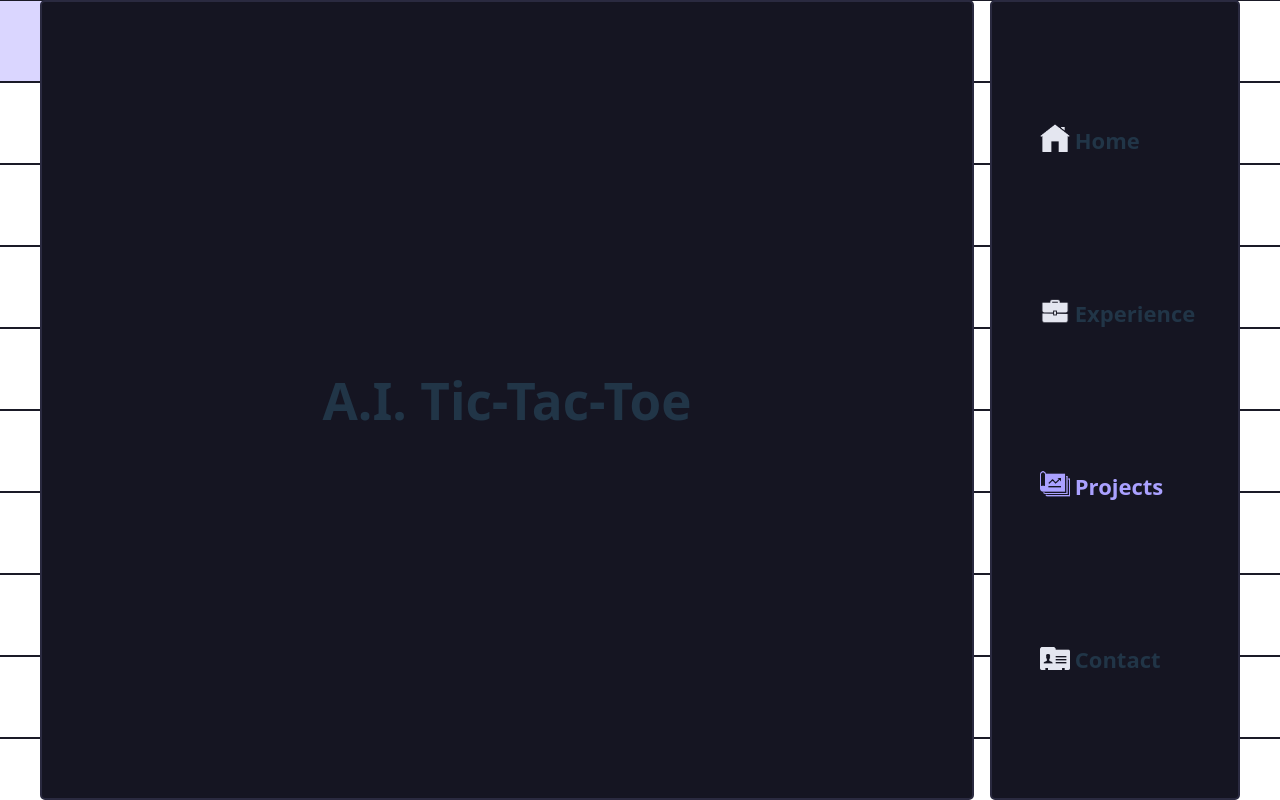
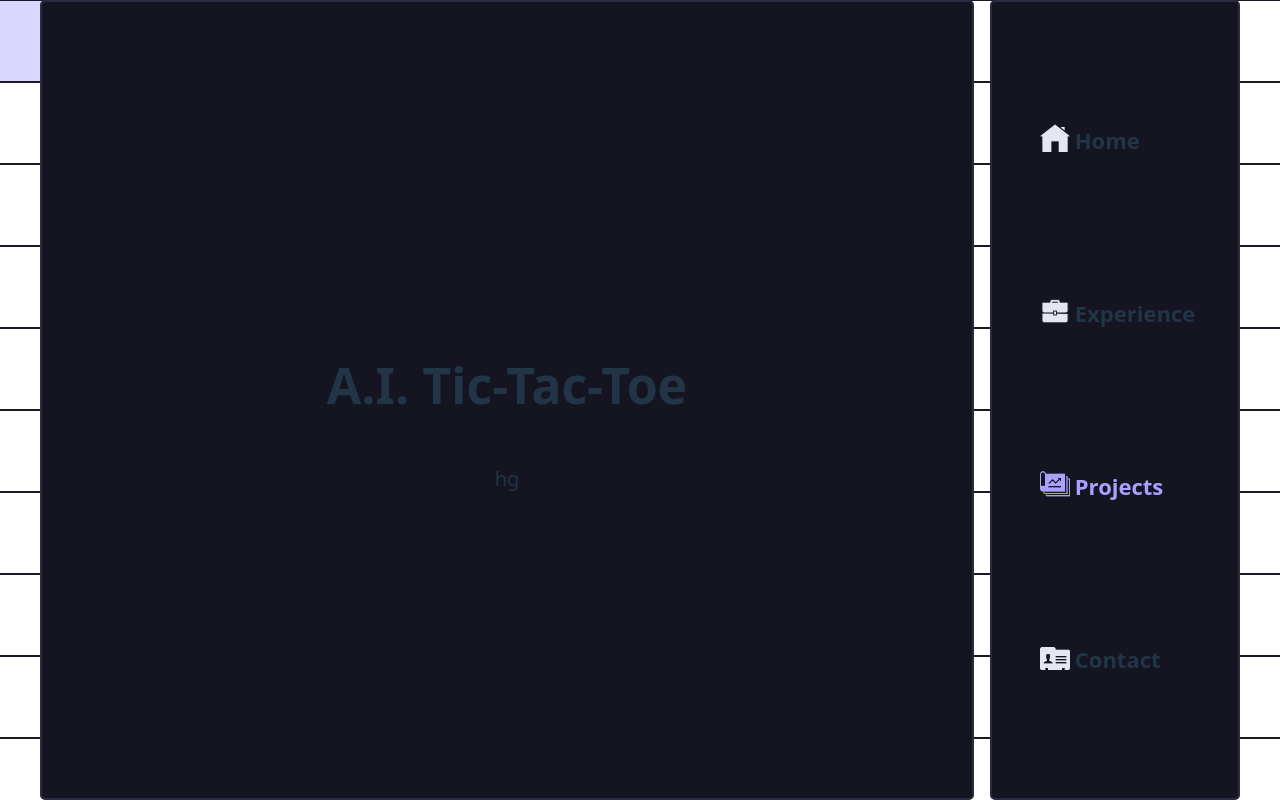
Before and after one commit to devangmalhotra/portfolio-website, a React (Vite) app: page / in a window 1280 px wide. Both pictures are taken after a click on the item "Projects". Built offline with nearby package versions, Linux system fonts and the light colour scheme.

Commit message:
updated files

```diff
--- a/src/Components/Projects/ProjectCard/ProjectCard.css
+++ b/src/Components/Projects/ProjectCard/ProjectCard.css
@@ -0,0 +1,8 @@
+.project-card h2 {
+    font-size: 50px;
+}
+
+.project-card p {
+    font-size: 20px;
+    margin: 0;
+}
--- a/src/Components/Projects/ProjectCard/ProjectCard.jsx
+++ b/src/Components/Projects/ProjectCard/ProjectCard.jsx
@@ -3,8 +3,9 @@ import './ProjectCard.css'
 
 function ProjectCard(props) {
   return (
-    <div className='card'>
-        <h1>{props.name}</h1>
+    <div className='project-card card'>
+        <h2>{props.name}</h2>
+        <p>hg</p>
     </div>
   )
 }
```
